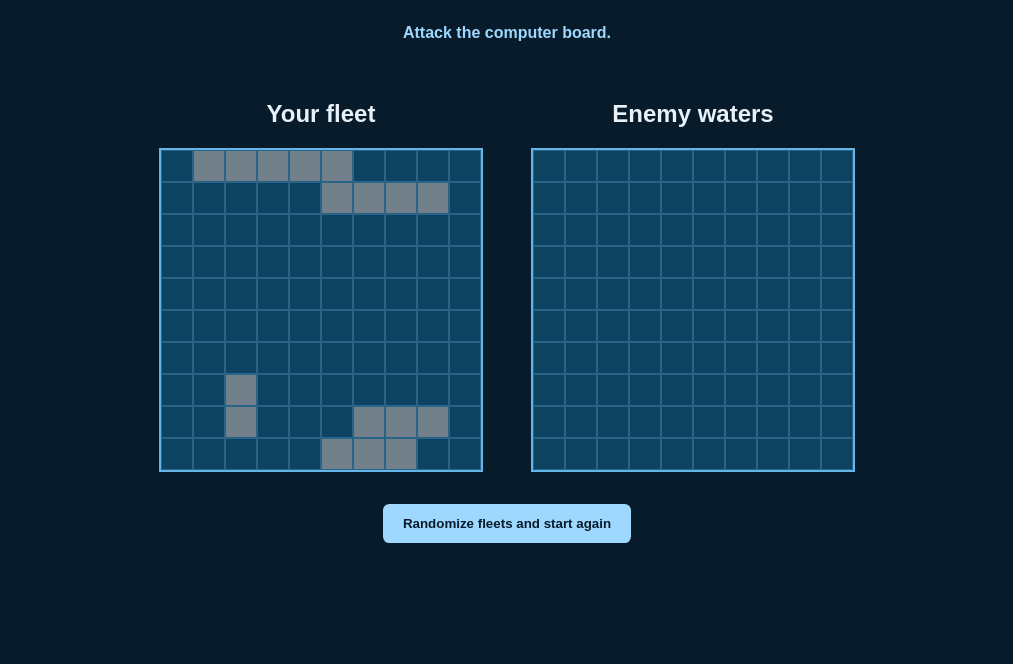
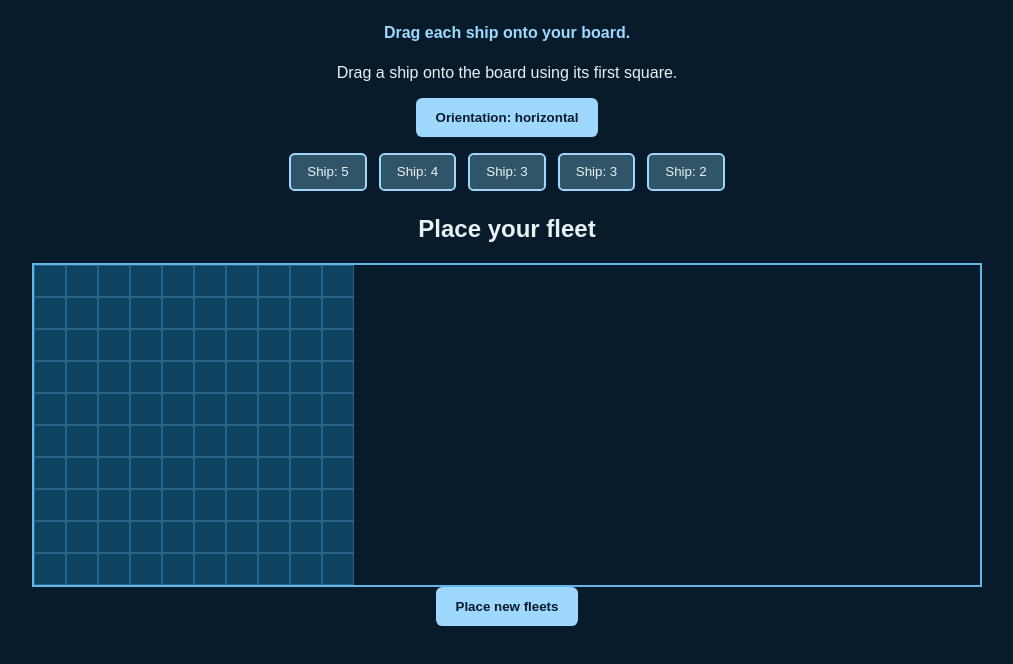
Before and after one commit to DannyRidz/Project-Battleship, a website built with webpack: page src/template.html in a window 1280 px wide. Shown: the part 80-744 px from the top of the page, without its empty margins (133-1146 px from the left). Built offline with nearby package versions, Linux system fonts and the light colour scheme.

Commit message:
feat: implement drag-and-drop ship placement and update game phase management

```diff
--- a/src/dom.js
+++ b/src/dom.js
@@ -1,4 +1,4 @@
-function createBoard(gameboard, revealShips, onAttack) {
+function createBoard(gameboard, revealShips, onAttack, onDrop) {
   const boardElement = document.createElement("div");
   boardElement.classList.add("board");
 
@@ -27,8 +27,20 @@ function createBoard(gameboard, revealShips, onAttack) {
 
       if (onAttack && !wasAttacked) {
         cell.addEventListener("click", () => onAttack([row, column]));
-      } else {
+      } else if (!onDrop) {
         cell.disabled = true;
+      }
+
+      if (onDrop) {
+        cell.addEventListener("dragover", (event) => {
+          event.preventDefault();
+        });
+
+        cell.addEventListener("drop", (event) => {
+          event.preventDefault();
+          const length = Number(event.dataTransfer.getData("text/plain"));
+          onDrop(length, [row, column]);
+        });
       }
 
       boardElement.append(cell);
@@ -36,6 +48,57 @@ function createBoard(gameboard, revealShips, onAttack) {
   }
 
   return boardElement;
+}
+
+function createPlacementControls(game, root) {
+  const controls = document.createElement("section");
+  controls.classList.add("placement-controls");
+
+  const instructions = document.createElement("p");
+  instructions.textContent =
+    "Drag a ship onto the board using its first square.";
+
+  const rotateButton = document.createElement("button");
+  rotateButton.type = "button";
+  rotateButton.classList.add("restart");
+  rotateButton.textContent = `Orientation: ${game.placementOrientation}`;
+  rotateButton.addEventListener("click", () => {
+    game.toggleOrientation();
+    renderGame(game, root);
+  });
+
+  const dock = document.createElement("div");
+  dock.classList.add("ship-dock");
+
+  game.pendingFleet.forEach((length) => {
+    const shipButton = document.createElement("button");
+    shipButton.type = "button";
+    shipButton.classList.add("ship-option");
+    shipButton.draggable = true;
+    shipButton.textContent = `Ship: ${length}`;
+
+    shipButton.addEventListener("dragstart", (event) => {
+      event.dataTransfer.setData("text/plain", String(length));
+    });
+
+    dock.append(shipButton);
+  });
+
+  controls.append(instructions, rotateButton, dock);
+  return controls;
+}
+
+function createRestartButton(game, root) {
+  const restartButton = document.createElement("button");
+  restartButton.type = "button";
+  restartButton.classList.add("restart");
+  restartButton.textContent = "Place new fleets";
+  restartButton.addEventListener("click", () => {
+    game.startPlacement();
+    renderGame(game, root);
+  });
+
+  return restartButton;
 }
 
 function renderGame(game, root) {
@@ -48,6 +111,34 @@ function renderGame(game, root) {
   status.classList.add("status");
   status.textContent = game.message;
 
+  if (game.phase === "placement") {
+    const playerSection = document.createElement("section");
+    const playerHeading = document.createElement("h2");
+    playerHeading.textContent = "Place your fleet";
+
+    const placementBoard = createBoard(
+      game.human.gameboard,
+      true,
+      null,
+      (length, coordinate) => {
+        game.placeHumanShip(length, coordinate, game.placementOrientation);
+        renderGame(game, root);
+      },
+    );
+
+    playerSection.append(playerHeading, placementBoard);
+
+    root.append(
+      heading,
+      status,
+      createPlacementControls(game, root),
+      playerSection,
+      createRestartButton(game, root),
+    );
+
+    return;
+  }
+
   const boards = document.createElement("div");
   boards.classList.add("boards");
 
@@ -56,7 +147,7 @@ function renderGame(game, root) {
   playerHeading.textContent = "Your fleet";
   playerSection.append(
     playerHeading,
-    createBoard(game.human.gameboard, true, null),
+    createBoard(game.human.gameboard, true, null, null),
   );
 
   const computerSection = document.createElement("section");
@@ -73,21 +164,13 @@ function renderGame(game, root) {
             renderGame(game, root);
           }
         : null,
+      null,
     ),
   );
 
   boards.append(playerSection, computerSection);
 
-  const restartButton = document.createElement("button");
-  restartButton.type = "button";
-  restartButton.classList.add("restart");
-  restartButton.textContent = "Randomize fleets and start again";
-  restartButton.addEventListener("click", () => {
-    game.start();
-    renderGame(game, root);
-  });
-
-  root.append(heading, status, boards, restartButton);
+  root.append(heading, status, boards, createRestartButton(game, root));
 }
 
 export default renderGame;
--- a/src/game.js
+++ b/src/game.js
@@ -8,6 +8,8 @@ class Game {
     this.phase = "setup";
     this.winner = null;
     this.message = "Start a new game.";
+    this.pendingFleet = [];
+    this.placementOrientation = "horizontal";
   }
 
   start() {
@@ -19,6 +21,59 @@ class Game {
 
     this.placeRandomFleet(this.human.gameboard);
     this.placeRandomFleet(this.computer.gameboard);
+  }
+
+  startPlacement() {
+    this.human = new Player("human");
+    this.computer = new Player("computer");
+    this.phase = "placement";
+    this.winner = null;
+    this.pendingFleet = [5, 4, 3, 3, 2];
+    this.placementOrientation = "horizontal";
+    this.message = "Drag each ship onto your board.";
+
+    this.placeRandomFleet(this.computer.gameboard);
+  }
+
+  toggleOrientation() {
+    this.placementOrientation =
+      this.placementOrientation === "horizontal" ? "vertical" : "horizontal";
+
+    return this.placementOrientation;
+  }
+
+  placeHumanShip(length, coordinate, orientation) {
+    if (this.phase !== "placement") {
+      return false;
+    }
+
+    const shipIndex = this.pendingFleet.indexOf(length);
+
+    if (shipIndex === -1) {
+      return false;
+    }
+
+    const placed = this.human.gameboard.placeShip(
+      length,
+      coordinate,
+      orientation,
+    );
+
+    if (!placed) {
+      this.message = "That ship does not fit there.";
+      return false;
+    }
+
+    this.pendingFleet.splice(shipIndex, 1);
+
+    if (this.pendingFleet.length === 0) {
+      this.phase = "playing";
+      this.message = "Fleet ready. Attack the computer board.";
+    } else {
+      this.message = "Ship placed. Continue placing your fleet.";
+    }
+
+    return true;
   }
 
   placeRandomFleet(gameboard) {
--- a/src/index.js
+++ b/src/index.js
@@ -5,5 +5,5 @@ import renderGame from "./dom.js";
 const root = document.querySelector("#app");
 const game = new Game();
 
-game.start();
+game.startPlacement();
 renderGame(game, root);
--- a/src/styles.css
+++ b/src/styles.css
@@ -95,3 +95,28 @@ h1 {
     align-items: center;
   }
 }
+
+.placement-controls {
+  margin-bottom: 1.5rem;
+}
+
+.ship-dock {
+  display: flex;
+  flex-wrap: wrap;
+  justify-content: center;
+  gap: 0.75rem;
+  margin: 1rem 0;
+}
+
+.ship-option {
+  padding: 0.6rem 1rem;
+  border: 2px solid #9ed8ff;
+  border-radius: 0.35rem;
+  color: #e8f1f8;
+  background: #315568;
+  cursor: grab;
+}
+
+.ship-option:active {
+  cursor: grabbing;
+}
```
Also changed, not shown: tests/game.test.js (+26 -0 lines).
